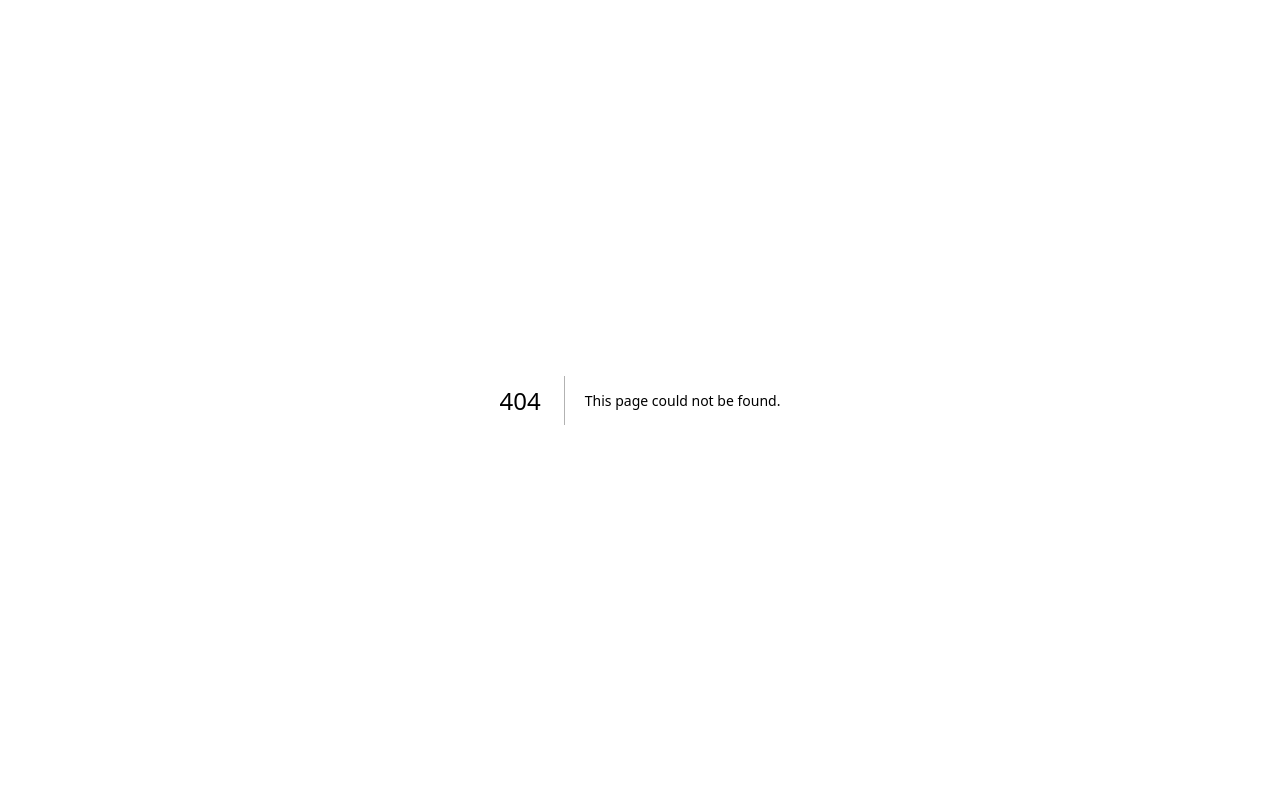
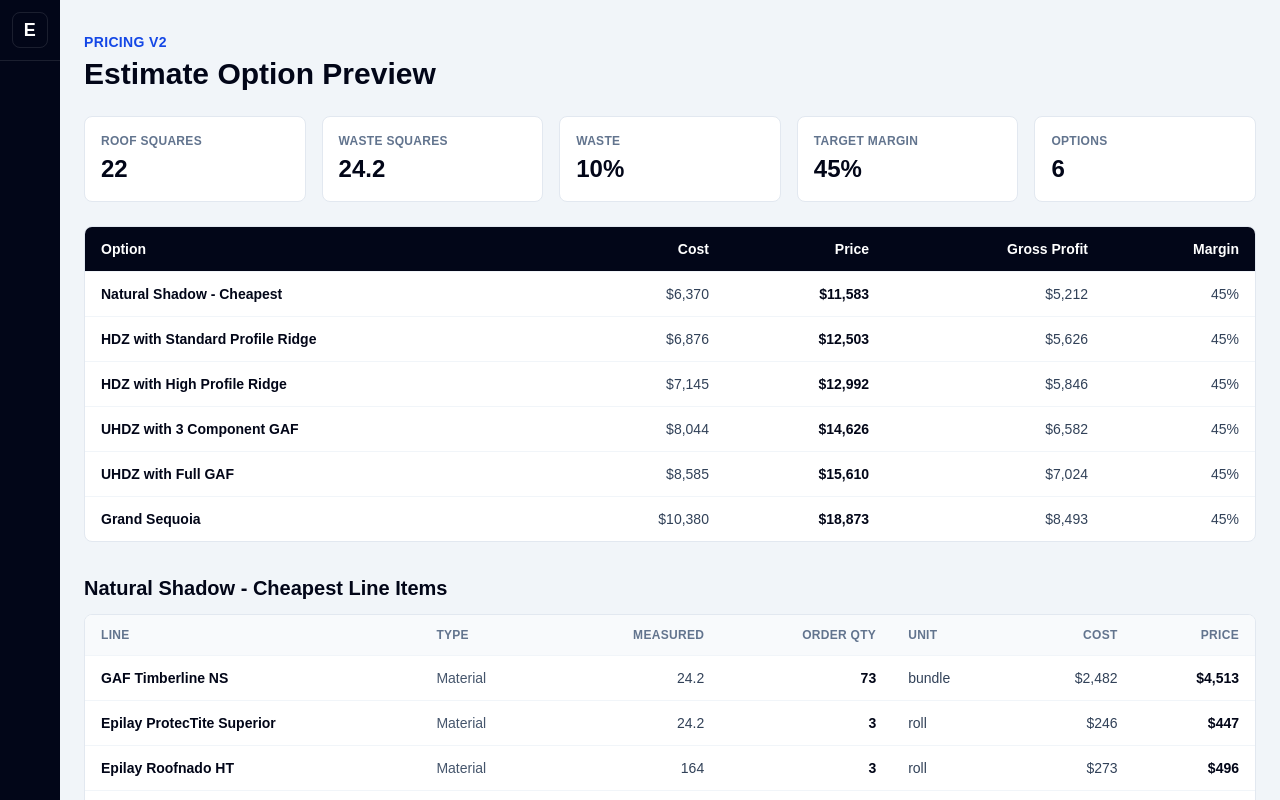
Before and after one commit to bjohnson-elk/roofing-estimator-app, a Next.js app: page /pricing-v2 in a window 1280 px wide. Before the commit this address had no page. Shown: the top 800 px of the page. Built offline with nearby package versions, Linux system fonts and the light colour scheme.

Commit message:
Add v2 pricing preview page

```diff
--- /dev/null
+++ b/src/app/pricing-v2/page.tsx
@@ -0,0 +1,321 @@
+import AppSidebar from "@/components/AppSidebar";
+import { buildEstimate } from "@/lib/pricing";
+import type { LaborItem, PricingItem } from "@/lib/pricing";
+
+const samplePricingItems: PricingItem[] = [
+  {
+    id: "price-gaf-timberline-ns",
+    category: "shingles",
+    brand: "GAF",
+    name: "GAF Timberline NS",
+    installUnit: "SQ",
+    salesUnit: "bundle",
+    coveragePerSalesUnit: 0.333333,
+    costPerSalesUnit: 34,
+  },
+  {
+    id: "price-gaf-timberline-hdz",
+    category: "shingles",
+    brand: "GAF",
+    name: "GAF Timberline HDZ",
+    installUnit: "SQ",
+    salesUnit: "bundle",
+    coveragePerSalesUnit: 0.333333,
+    costPerSalesUnit: 39,
+  },
+  {
+    id: "price-gaf-timberline-uhdz",
+    category: "shingles",
+    brand: "GAF",
+    name: "GAF Timberline UHDZ",
+    installUnit: "SQ",
+    salesUnit: "bundle",
+    coveragePerSalesUnit: 0.333333,
+    costPerSalesUnit: 55,
+  },
+  {
+    id: "price-gaf-grand-sequoia",
+    category: "shingles",
+    brand: "GAF",
+    name: "GAF Grand Sequoia",
+    installUnit: "SQ",
+    salesUnit: "bundle",
+    coveragePerSalesUnit: 0.333333,
+    costPerSalesUnit: 82,
+  },
+  {
+    id: "price-epilay-protectite-superior",
+    category: "felt",
+    brand: "Epilay",
+    name: "Epilay ProtecTite Superior",
+    installUnit: "SQ",
+    salesUnit: "roll",
+    coveragePerSalesUnit: 10,
+    costPerSalesUnit: 82,
+  },
+  {
+    id: "price-gaf-feltbuster",
+    category: "felt",
+    brand: "GAF",
+    name: "GAF FeltBuster",
+    installUnit: "SQ",
+    salesUnit: "roll",
+    coveragePerSalesUnit: 10,
+    costPerSalesUnit: 116,
+  },
+  {
+    id: "price-gaf-tiger-paw",
+    category: "felt",
+    brand: "GAF",
+    name: "GAF Tiger Paw",
+    installUnit: "SQ",
+    salesUnit: "roll",
+    coveragePerSalesUnit: 10,
+    costPerSalesUnit: 148,
+  },
+  {
+    id: "price-epilay-roofnado-ht",
+    category: "ice and water",
+    brand: "Epilay",
+    name: "Epilay Roofnado HT",
+    installUnit: "LF",
+    salesUnit: "roll",
+    coveragePerSalesUnit: 66,
+    costPerSalesUnit: 91,
+  },
+  {
+    id: "price-gaf-weatherwatch",
+    category: "ice and water",
+    brand: "GAF",
+    name: "GAF WeatherWatch",
+    installUnit: "LF",
+    salesUnit: "roll",
+    coveragePerSalesUnit: 66,
+    costPerSalesUnit: 104,
+  },
+  {
+    id: "price-gaf-prostart",
+    category: "starter",
+    brand: "GAF",
+    name: "GAF ProStart",
+    installUnit: "LF",
+    salesUnit: "bundle",
+    coveragePerSalesUnit: 120,
+    costPerSalesUnit: 47,
+  },
+  {
+    id: "price-gaf-seal-a-ridge",
+    category: "ridge cap",
+    brand: "GAF",
+    name: "GAF Seal-A-Ridge",
+    installUnit: "LF",
+    salesUnit: "bundle",
+    coveragePerSalesUnit: 25,
+    costPerSalesUnit: 69,
+  },
+  {
+    id: "price-gaf-timbercrest",
+    category: "ridge cap",
+    brand: "GAF",
+    name: "GAF Timbercrest",
+    installUnit: "LF",
+    salesUnit: "bundle",
+    coveragePerSalesUnit: 20,
+    costPerSalesUnit: 109,
+  },
+  {
+    id: "price-gaf-cobra-ridge-runner",
+    category: "vent",
+    brand: "GAF",
+    name: "GAF Cobra Ridge Runner",
+    installUnit: "LF",
+    salesUnit: "roll",
+    coveragePerSalesUnit: 30,
+    costPerSalesUnit: 88,
+  },
+];
+
+const sampleLaborItems: LaborItem[] = [
+  {
+    id: "labor-install-shingles",
+    item: "Install shingles",
+    unit: "SQ",
+    costPerUnit: 62,
+  },
+  {
+    id: "labor-tear-off-shingles",
+    item: "Tear off shingles",
+    unit: "SQ",
+    costPerUnit: 42,
+  },
+  {
+    id: "labor-dump-trailer",
+    item: "Dump trailer",
+    unit: "EA",
+    costPerUnit: 575,
+  },
+];
+
+const sampleEstimate = buildEstimate({
+  estimateId: "preview-estimate",
+  targetMarginPercent: 45,
+  measurements: {
+    roofAreaSf: 2200,
+    wastePercent: 10,
+    eavesLf: 128,
+    rakesLf: 96,
+    hipsLf: 42,
+    ridgesLf: 58,
+    iceWaterLf: 164,
+  },
+  pricingItems: samplePricingItems,
+  laborItems: sampleLaborItems,
+});
+
+function money(value: number) {
+  return new Intl.NumberFormat("en-US", {
+    style: "currency",
+    currency: "USD",
+    maximumFractionDigits: 0,
+  }).format(value);
+}
+
+function number(value: number) {
+  return new Intl.NumberFormat("en-US", {
+    maximumFractionDigits: 2,
+  }).format(value);
+}
+
+export default function PricingV2PreviewPage() {
+  const firstOption = sampleEstimate.options[0];
+
+  return (
+    <main className="min-h-screen bg-slate-100 pl-[var(--sidebar-width,0px)]">
+      <AppSidebar active="Pricing V2" />
+
+      <div className="mx-auto max-w-7xl px-6 py-8">
+        <div className="mb-6">
+          <div className="text-sm font-bold uppercase tracking-wide text-blue-700">
+            Pricing V2
+          </div>
+          <h1 className="mt-1 text-3xl font-black text-slate-950">
+            Estimate Option Preview
+          </h1>
+        </div>
+
+        <section className="mb-6 grid gap-4 md:grid-cols-5">
+          <Metric
+            label="Roof squares"
+            value={number(sampleEstimate.measurements.roofSquares)}
+          />
+          <Metric
+            label="Waste squares"
+            value={number(sampleEstimate.measurements.wasteSquares)}
+          />
+          <Metric
+            label="Waste"
+            value={`${number(sampleEstimate.measurements.wastePercent)}%`}
+          />
+          <Metric label="Target margin" value="45%" />
+          <Metric label="Options" value={String(sampleEstimate.options.length)} />
+        </section>
+
+        <section className="overflow-hidden rounded-lg border border-slate-200 bg-white">
+          <table className="w-full border-collapse text-left text-sm">
+            <thead className="bg-slate-950 text-white">
+              <tr>
+                <th className="px-4 py-3">Option</th>
+                <th className="px-4 py-3 text-right">Cost</th>
+                <th className="px-4 py-3 text-right">Price</th>
+                <th className="px-4 py-3 text-right">Gross Profit</th>
+                <th className="px-4 py-3 text-right">Margin</th>
+              </tr>
+            </thead>
+            <tbody>
+              {sampleEstimate.options.map((option) => (
+                <tr key={option.templateKey} className="border-t border-slate-100">
+                  <td className="px-4 py-3 font-bold text-slate-950">
+                    {option.optionName}
+                  </td>
+                  <td className="px-4 py-3 text-right text-slate-700">
+                    {money(option.subtotalCost)}
+                  </td>
+                  <td className="px-4 py-3 text-right font-black text-slate-950">
+                    {money(option.subtotalPrice)}
+                  </td>
+                  <td className="px-4 py-3 text-right text-slate-700">
+                    {money(option.grossProfit)}
+                  </td>
+                  <td className="px-4 py-3 text-right text-slate-700">
+                    {number(option.grossMarginPercent)}%
+                  </td>
+                </tr>
+              ))}
+            </tbody>
+          </table>
+        </section>
+
+        <section className="mt-8">
+          <h2 className="mb-3 text-xl font-black text-slate-950">
+            {firstOption.optionName} Line Items
+          </h2>
+
+          <div className="overflow-hidden rounded-lg border border-slate-200 bg-white">
+            <table className="w-full border-collapse text-left text-sm">
+              <thead className="bg-slate-50 text-xs font-bold uppercase tracking-wide text-slate-500">
+                <tr>
+                  <th className="px-4 py-3">Line</th>
+                  <th className="px-4 py-3">Type</th>
+                  <th className="px-4 py-3 text-right">Measured</th>
+                  <th className="px-4 py-3 text-right">Order Qty</th>
+                  <th className="px-4 py-3">Unit</th>
+                  <th className="px-4 py-3 text-right">Cost</th>
+                  <th className="px-4 py-3 text-right">Price</th>
+                </tr>
+              </thead>
+              <tbody>
+                {firstOption.lineItems.map((line) => (
+                  <tr
+                    key={`${line.sourceType}-${line.description}`}
+                    className="border-t border-slate-100"
+                  >
+                    <td className="px-4 py-3 font-semibold text-slate-950">
+                      {line.description}
+                    </td>
+                    <td className="px-4 py-3 capitalize text-slate-600">
+                      {line.sourceType}
+                    </td>
+                    <td className="px-4 py-3 text-right text-slate-700">
+                      {number(line.measuredQuantity)}
+                    </td>
+                    <td className="px-4 py-3 text-right font-bold text-slate-950">
+                      {number(line.orderQuantity)}
+                    </td>
+                    <td className="px-4 py-3 text-slate-700">{line.unit}</td>
+                    <td className="px-4 py-3 text-right text-slate-700">
+                      {money(line.totalCost)}
+                    </td>
+                    <td className="px-4 py-3 text-right font-bold text-slate-950">
+                      {money(line.totalPrice)}
+                    </td>
+                  </tr>
+                ))}
+              </tbody>
+            </table>
+          </div>
+        </section>
+      </div>
+    </main>
+  );
+}
+
+function Metric({ label, value }: { label: string; value: string }) {
+  return (
+    <div className="rounded-lg border border-slate-200 bg-white p-4">
+      <div className="text-xs font-bold uppercase tracking-wide text-slate-500">
+        {label}
+      </div>
+      <div className="mt-1 text-2xl font-black text-slate-950">{value}</div>
+    </div>
+  );
+}
```
